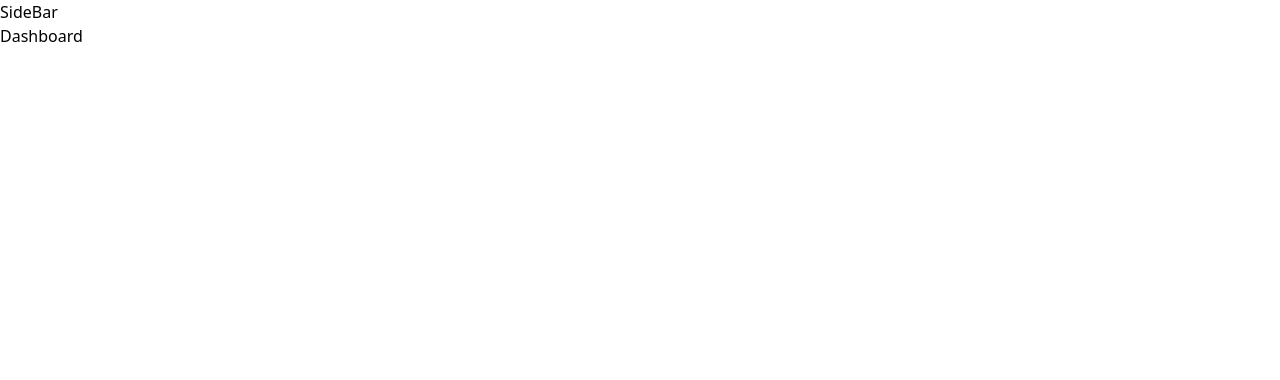
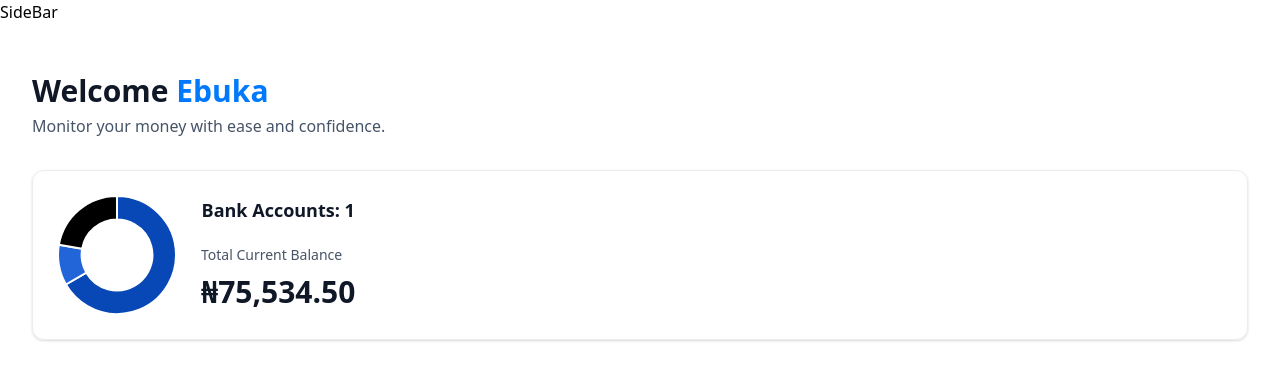
Before and after one commit to Ebukachuqz/monieteller-app, a Next.js app: page / in a window 1280 px wide. Shown: the top 380 px of the page. Built offline with nearby package versions, Linux system fonts and the light colour scheme.

Commit message:
Feat: Dashboard components anf balance display

```diff
--- /dev/null
+++ b/app/(main)/_components/BanksBalanceDoughnutChart.tsx
@@ -0,0 +1,37 @@
+"use client";
+
+import React from "react";
+import { Chart as ChartJS, ArcElement, Tooltip, Legend } from "chart.js";
+import { Doughnut } from "react-chartjs-2";
+
+ChartJS.register(ArcElement, Tooltip, Legend);
+
+export const data = {
+  datasets: [
+    {
+      label: "Banks",
+      data: [300, 50, 100],
+      backgroundColor: ["#0747b6", "#2265d8", "2f91fa"],
+    },
+  ],
+  labels: ["First Bank", "Zenith Bank", "Access Bank"],
+};
+
+const BanksBalanceDoughnutChart = ({ accounts }: DoughnutChartProps) => {
+  return (
+    <Doughnut
+      data={data}
+      options={{
+        cutout: "60%",
+        responsive: true,
+        plugins: {
+          legend: {
+            display: false,
+          },
+        },
+      }}
+    />
+  );
+};
+
+export default BanksBalanceDoughnutChart;
--- /dev/null
+++ b/app/(main)/_components/TotalBalanceCard.tsx
@@ -0,0 +1,29 @@
+import AnimateCashBalance from "@/components/shared/AnimateCashBalance";
+import React from "react";
+import BanksBalanceDoughnutChart from "./BanksBalanceDoughnutChart";
+
+const TotalBalanceCard = ({
+  accounts = [],
+  totalBanks = 0,
+  totalCurrentBalance = 0,
+}) => {
+  return (
+    <section className="total-balance">
+      <div className="total-balance-chart">
+        <BanksBalanceDoughnutChart accounts={accounts} />
+      </div>
+      <div className="flex-center flex-col gap-6">
+        <h2 className="header-2">Bank Accounts: {totalBanks}</h2>
+        <div className="flex flex-col gap-2">
+          <p className="total-balance-label">Total Current Balance</p>
+
+          <div className="total-balance-amount flex-center gap-2">
+            <AnimateCashBalance amount={totalCurrentBalance} />
+          </div>
+        </div>
+      </div>
+    </section>
+  );
+};
+
+export default TotalBalanceCard;
--- a/app/(main)/page.tsx
+++ b/app/(main)/page.tsx
@@ -1,7 +1,28 @@
+import HeaderBox from "@/components/shared/HeaderBox";
 import React from "react";
+import TotalBalanceCard from "./_components/TotalBalanceCard";
 
 const Dashboard = () => {
-  return <div>Dashboard</div>;
+  const loggedIn = {
+    firstName: "Ebuka",
+    lastName: "Chuqz",
+  };
+  return (
+    <section className="home">
+      <div className="home-content">
+        <header className="home-header">
+          <HeaderBox
+            type="greeting"
+            title="Welcome"
+            user={loggedIn?.firstName || "Guest"}
+            subtext="Monitor your money with ease and confidence."
+          />
+
+          <TotalBalanceCard totalBanks={1} totalCurrentBalance={75534.5} />
+        </header>
+      </div>
+    </section>
+  );
 };
 
 export default Dashboard;
--- /dev/null
+++ b/components/shared/AnimateCashBalance.tsx
@@ -0,0 +1,13 @@
+"use client";
+import React from "react";
+import CountUp from "react-countup";
+
+const AnimateCashBalance = ({ amount }: { amount: number }) => {
+  return (
+    <div className="w-full">
+      <CountUp decimals={2} decimal="." prefix="₦" end={amount} />
+    </div>
+  );
+};
+
+export default AnimateCashBalance;
--- /dev/null
+++ b/components/shared/HeaderBox.tsx
@@ -0,0 +1,22 @@
+import React from "react";
+
+const HeaderBox = ({
+  type = "title",
+  title,
+  subtext,
+  user,
+}: HeaderBoxProps) => {
+  return (
+    <div className="header-box">
+      <h1 className="header-box-title">
+        {title}
+        {type === "greeting" && (
+          <span className="text-bankGradient">&nbsp;{user}</span>
+        )}
+      </h1>
+      <p className="header-box-subtext">{subtext}</p>
+    </div>
+  );
+};
+
+export default HeaderBox;
--- a/package.json
+++ b/package.json
@@ -10,11 +10,14 @@
   },
   "dependencies": {
     "@radix-ui/react-slot": "^1.2.2",
+    "chart.js": "^4.4.9",
     "class-variance-authority": "^0.7.1",
     "clsx": "^2.1.1",
     "lucide-react": "^0.509.0",
     "next": "14.2.3",
     "react": "^18",
+    "react-chartjs-2": "^5.3.0",
+    "react-countup": "^6.5.3",
     "react-dom": "^18",
     "tailwind-merge": "^3.2.0",
     "tailwindcss-animate": "^1.0.7"
```
Also changed, not shown: 1 other file (tests, documents, lock files or other folders).
